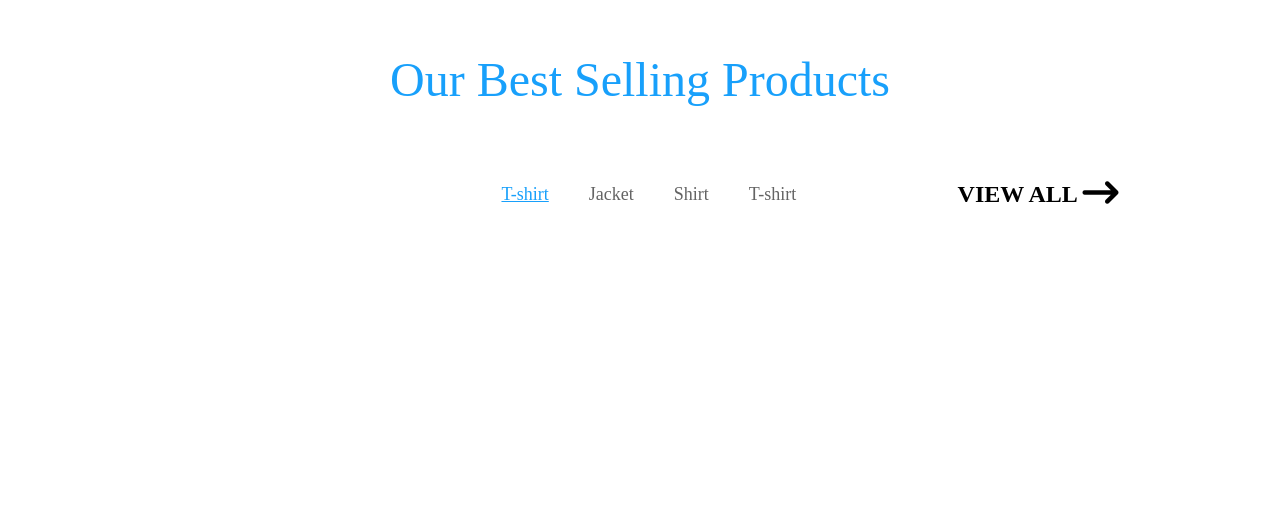
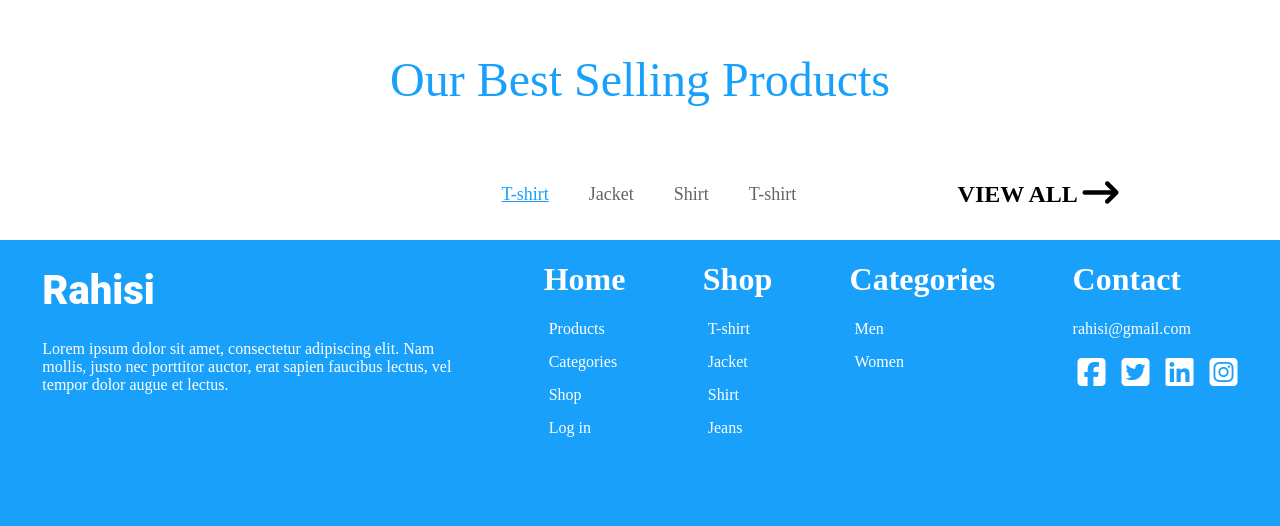
Before and after one commit to JosephKeswet/GROUP_9_CODEPLATEAU, a Flask app: page / in a window 1280 px wide; the page is wider, and only the part inside the window is pictured. Shown: the part 1517-2043 px from the top of that part. Before the commit the page ends 1721 px from the top of that part, so only its background shows below. Run offline with Flask 2, Linux system fonts and the light colour scheme; some libraries are stand-ins or nearby versions.

Commit message:
Footer section

```diff
--- a/static/css/main.css
+++ b/static/css/main.css
@@ -314,3 +314,96 @@ body{
 
 
 }
+
+footer{
+    display: flex;
+    height: 286px;
+    justify-content: space-evenly;
+    background-color: #18A0FB;
+}
+
+.rahisi_sect{
+    width: 424px;
+    height: 132px;
+    color: #FFFFFF;
+
+}
+
+.rahisi{
+    font-family: 'Roboto';
+    font-style: normal;
+    font-weight: 800;
+    font-size: 40px;
+    line-height: 47px;
+    color: #FFFFFF;
+}
+
+.home_sect{
+    color: #FFFFFF;
+}
+
+.home_sect .home{
+    padding-left: 35px;
+}
+
+.home_sect ul{
+    list-style-type: none;
+}
+
+.home_sect ul li{
+    padding-bottom: 15px;
+}
+
+.shop_sect{
+    color: #FFFFFF;
+}
+
+.shop_sect .shop{
+    padding-left: 35px;
+}
+
+.shop_sect ul{
+    list-style-type: none;
+}
+
+.shop_sect ul li{
+    padding-bottom: 15px;
+}
+
+
+.cat_sect{
+    color: #FFFFFF;
+}
+
+.cat_sect .cat{
+    padding-left: 35px;
+}
+
+.cat_sect ul{
+    list-style-type: none;
+}
+
+.cat_sect ul li{
+    padding-bottom: 15px;
+
+}
+
+
+.contact_sect{
+    color: #FFFFFF;
+}
+
+.contact_sect .contact{
+    padding-left: 35px;
+}
+
+.contact_sect p{
+    padding-left: 35px;
+}
+
+.contact_sect ul{
+    display: flex;
+    gap: 16px;
+    margin-top: 26px;
+    list-style-type: none;
+}
--- a/templates/index.html
+++ b/templates/index.html
@@ -131,4 +131,53 @@
                     </div>
         </div> -->
 </section>
+
+<footer>
+        <div class="rahisi_sect">
+            <h1 class="rahisi">Rahisi</h1>
+            <p>Lorem ipsum dolor sit amet, consectetur adipiscing elit.
+                Nam mollis, justo nec porttitor auctor, erat sapien faucibus lectus,
+                vel tempor dolor augue et lectus.
+            </p>
+        </div>
+
+        <div class="home_sect">
+            <h1 class="home">Home</h1>
+            <ul>
+                <li>Products</li>
+                <li>Categories</li>
+                <li>Shop</li>
+                <li>Log in</li>
+            </ul>
+        </div>
+
+        <div class="shop_sect">
+            <h1 class="shop">Shop</h1>
+            <ul>
+                <li>T-shirt</li>
+                <li>Jacket</li>
+                <li>Shirt</li>
+                <li>Jeans</li>
+            </ul>
+        </div>
+
+        <div class="cat_sect">
+            <h1 class="cat">Categories</h1>
+            <ul>
+                <li>Men</li>
+                <li>Women</li>
+            </ul>
+        </div>
+
+        <div class="contact_sect">
+            <h1 class="contact">Contact</h1>
+            <p>rahisi@gmail.com</p>
+            <ul>
+                <li><i class="fa-brands fa-square-facebook fa-2xl"></i></li>
+                <li><i class="fa-brands fa-square-twitter fa-2xl"></i></li>
+                <li><i class="fa-brands fa-linkedin fa-2xl"></i></li>
+                <li><i class="fa-brands fa-square-instagram fa-2xl"></i></li>
+            </ul>
+        </div>
+</footer>
 {% endblock  %}
```
